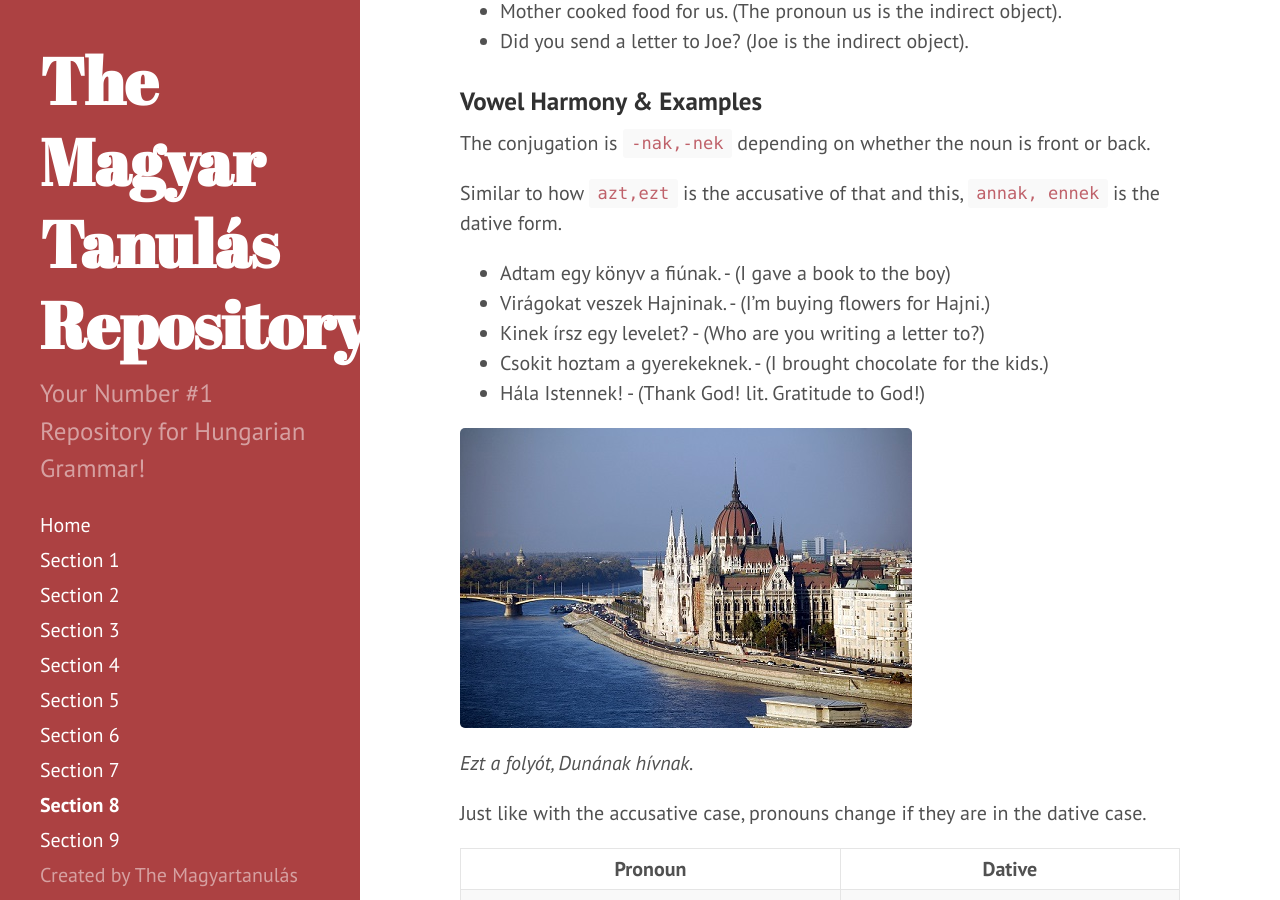
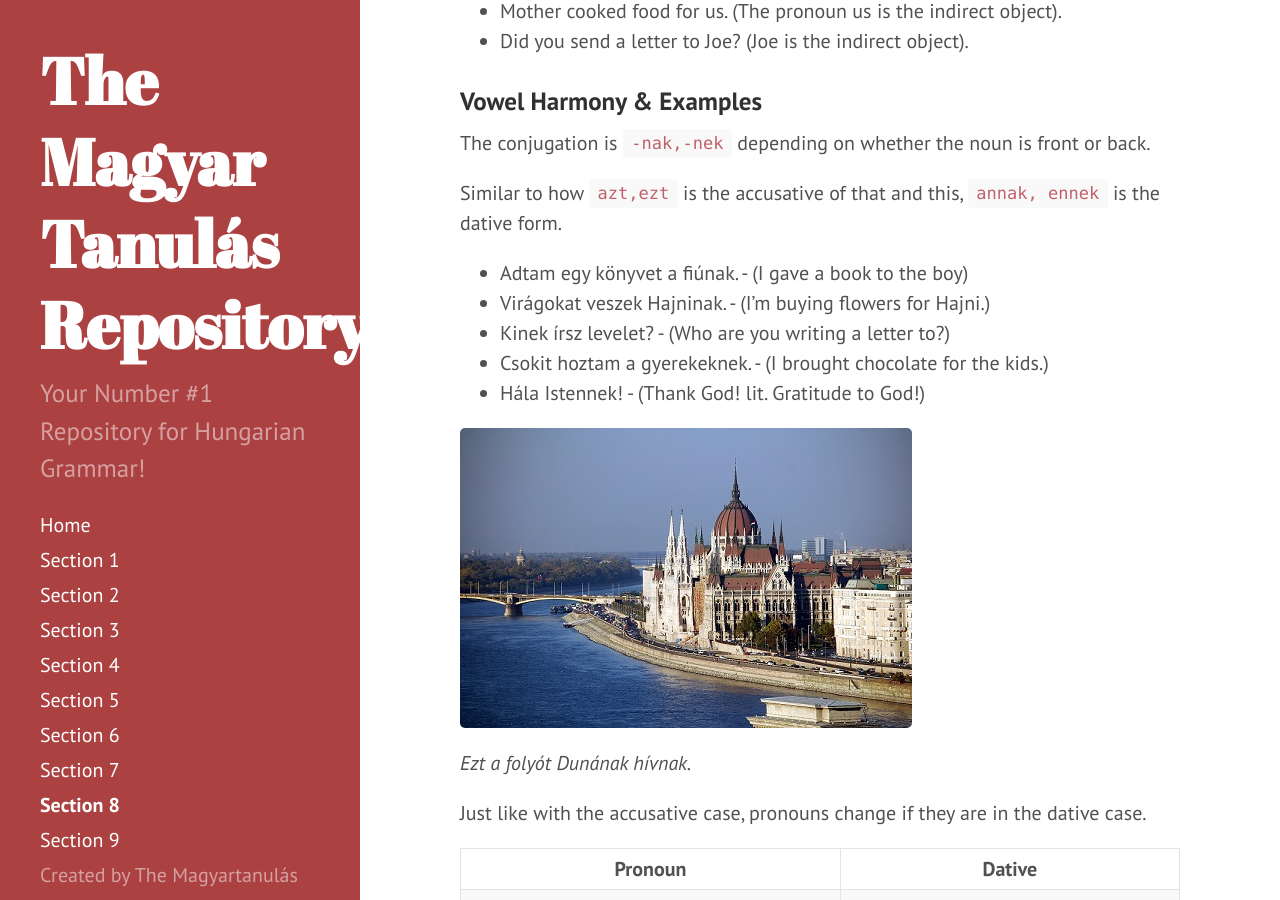
Before and after one commit to Magyartanulas/magyartanulas.github.io, a Jekyll site: the page built from Section8.md, in a window 1280 px wide and 900 px high, scrolled down 566 px. Built offline with Jekyll 4.4.1, drawn with Linux system fonts in a browser that asks for light colours; Markdown is read by kramdown in place of the engine named in the settings; some of the changed text lies outside the part shown.

Commit message:
Update Section8.md

```diff
--- a/Section8.md
+++ b/Section8.md
@@ -23,15 +23,15 @@ The conjugation is `-nak,-nek` depending on whether the noun is front or back.
 
 Similar to how `azt,ezt` is the accusative of that and this, `annak, ennek` is the dative form.
 
-* Adtam egy könyv a fiúnak. - (I gave a book to the boy)
+* Adtam egy könyvet a fiúnak. - (I gave a book to the boy)
 * Virágokat veszek Hajninak. - (I'm buying flowers for Hajni.)
-* Kinek írsz egy levelet? - (Who are you writing a letter to?)
+* Kinek írsz levelet? - (Who are you writing a letter to?)
 * Csokit hoztam a gyerekeknek. - (I brought chocolate for the kids.)
 * Hála Istennek! - (Thank God! lit. Gratitude to God!)
 
 ![A Duna](https://magyartanulas.github.io/public/duna.JPG)
 
-*Ezt a folyót, Dunának hívnak.*
+*Ezt a folyót Dunának hívnak.*
 
 Just like with the accusative case, pronouns change if they are in the dative case.
 
@@ -90,7 +90,7 @@ It is ok to drop the accusative if the possessive is the direct object, **but**
 The dative case can be added to the possessor to emphasise who the owner is/stress the point.
 
 * Az egész életüket ennek szentelték. - (They dedicated their whole lives to this.)
-* Dániel kutyájának lába - (Daniel's dog's leg.)
+* Dániel kutyájának a lába - (Daniel's dog's leg.)
 * Ennek semmi értelme. - (This makes no sense. lit. This has no sense.)
 
 ![Könyvek](https://magyartanulas.github.io/public/könyvek.jpg)
```
Also changed, not shown: other parts of Section8.md (+1 -1 lines).
